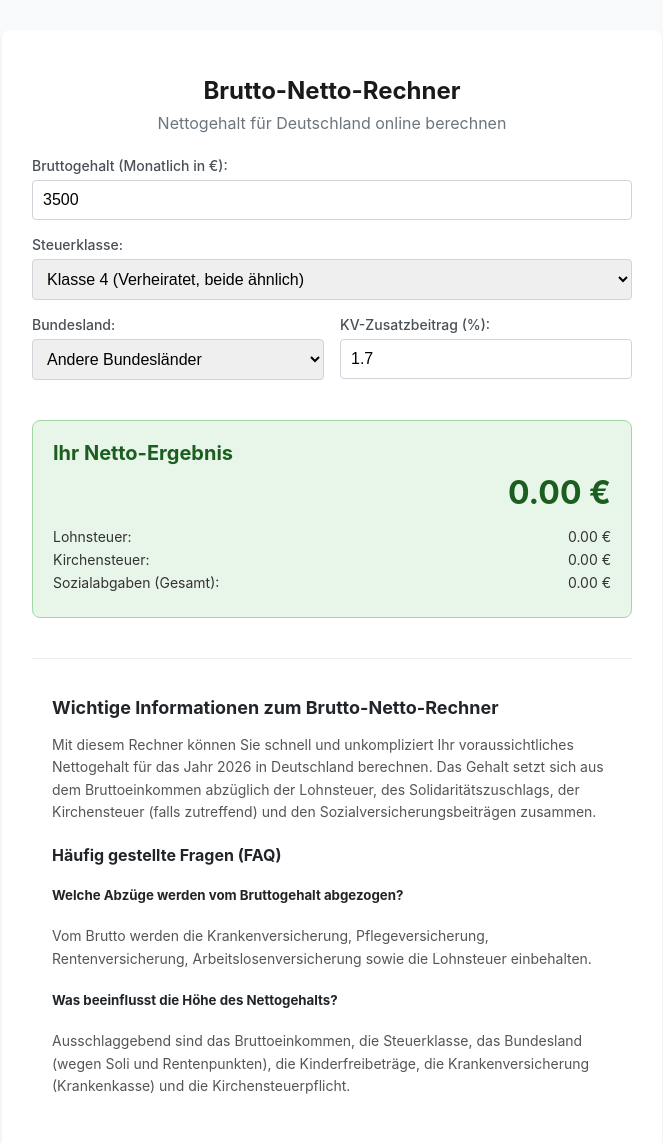
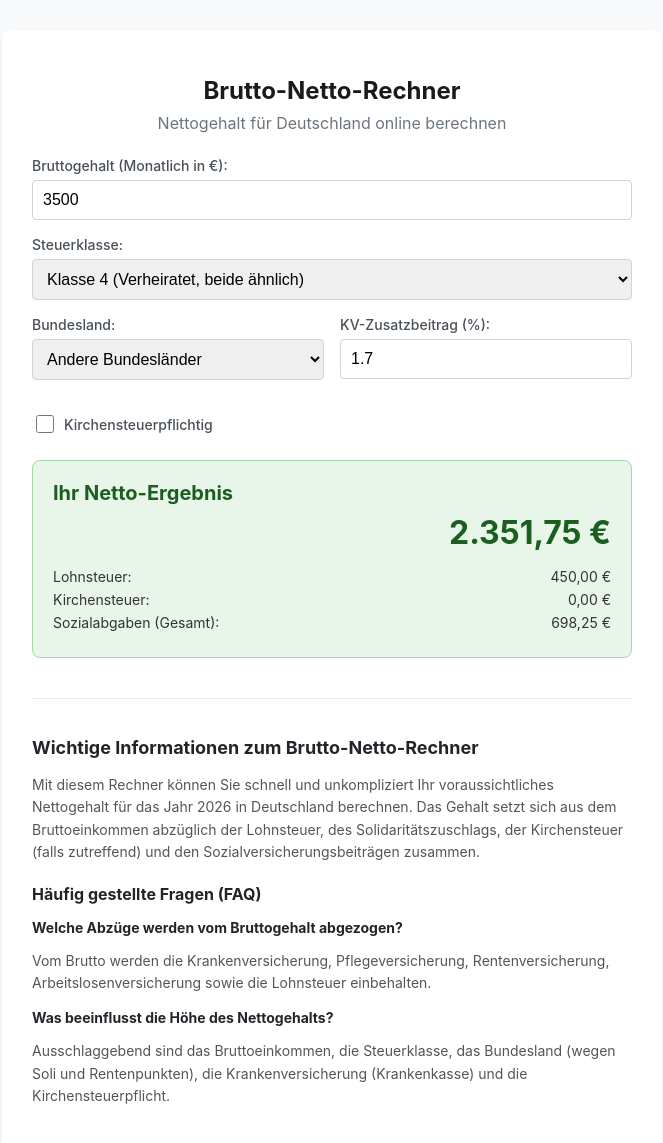
Before and after one commit to Erkan888/brutto-netto-rechner, a plain HTML site: page index.html in a window 1280 px wide. Shown: the whole page, without its empty margins (308-971 px from the left). Drawn offline with Linux system fonts and the light colour scheme.

Commit message:
Update index.html

```diff
--- a/index.html
+++ b/index.html
@@ -4,9 +4,10 @@
     <meta charset="UTF-8">
     <meta name="viewport" content="width=device-width, initial-scale=1.0">
     <title>Brutto-Netto-Rechner 2026 - Deutschland online berechnen</title>
+    <!-- Фавикон (заменя планетата с твоя иконка) -->
     <link rel="icon" type="image/x-icon" href="favicon.ico">
     <style>
-        /* --- CSS СТИЛОВЕ (Оригиналния изглед) --- */
+        /* --- CSS СТИЛОВЕ --- */
         body {
             font-family: -apple-system, BlinkMacSystemFont, "Segoe UI", Roboto, "Helvetica Neue", Arial, sans-serif;
             background-color: #f8f9fa;
@@ -23,6 +24,7 @@
             width: 100%;
             max-width: 600px;
             margin-top: 30px;
+            margin-bottom: 30px;
             background-color: #fff;
             border-radius: 8px;
             box-shadow: 0 4px 6px rgba(0,0,0,0.05);
@@ -63,7 +65,7 @@
             border: 1px solid #ced4da;
             border-radius: 4px;
             font-size: 16px;
-            box-sizing: border-box; /* Важно за правилното оразмеряване */
+            box-sizing: border-box;
         }
 
         input[type="number"]:focus, select:focus {
@@ -116,7 +118,7 @@
             font-weight: bold;
             color: #1b5e20;
             margin-bottom: 16px;
-            text-align: right; /* Подравняване като в оригинала */
+            text-align: right;
         }
 
         .result-details {
@@ -130,35 +132,32 @@
             margin-bottom: 6px;
         }
 
-        .result-label {
-            font-weight: normal;
-        }
-        .result-value {
-            font-weight: normal;
-        }
-
-        /* --- Инфо секция (от image_1.png) --- */
+        /* --- Инфо секция --- */
         .info-section {
             margin-top: 40px;
-            padding: 20px;
+            padding: 20px 0;
             border-top: 1px solid #eee;
         }
         .info-section h3 {
              font-size: 18px;
              margin-bottom: 16px;
         }
-         .info-section p {
+        .info-section h4 {
+            font-size: 16px;
+            margin-top: 20px;
+            margin-bottom: 10px;
+        }
+        .info-section h5 {
+            font-size: 14px;
+            margin-top: 15px;
+            margin-bottom: 5px;
+        }
+        .info-section p {
             font-size: 14px;
             line-height: 1.6;
             color: #555;
-            margin-bottom: 16px;
+            margin-bottom: 12px;
         }
-
-        /* --- Скриване на неактивни полета за 2026 --- */
-        #churchTaxGroup {
-            display: none;
-        }
-
     </style>
 </head>
 <body>
@@ -169,12 +168,12 @@
 
     <div class="form-group">
         <label for="bruttoGehalt">Bruttogehalt (Monatlich in €):</label>
-        <input type="number" id="bruttoGehalt" placeholder="3500" value="3500">
+        <input type="number" id="bruttoGehalt" placeholder="3500" value="3500" oninput="berechneNetto()">
     </div>
 
     <div class="form-group">
         <label for="steuerKlasse">Steuerklasse:</label>
-        <select id="steuerKlasse">
+        <select id="steuerKlasse" onchange="berechneNetto()">
             <option value="1">Klasse 1 (Ledig)</option>
             <option value="2">Klasse 2 (Alleinerziehend)</option>
             <option value="3">Klasse 3 (Verheiratet, Partner hohes Einkommen)</option>
@@ -188,7 +187,7 @@
         <div class="col">
             <div class="form-group">
                 <label for="bundesLand">Bundesland:</label>
-                <select id="bundesLand">
+                <select id="bundesLand" onchange="berechneNetto()">
                     <option value="west" selected>Andere Bundesländer</option>
                     <option value="east">Neue Bundesländer (Ost)</option>
                 </select>
@@ -197,14 +196,13 @@
         <div class="col">
             <div class="form-group">
                 <label for="kvZusatzBeitrag">KV-Zusatzbeitrag (%):</label>
-                <input type="number" id="kvZusatzBeitrag" step="0.1" placeholder="1.7" value="1.7">
+                <input type="number" id="kvZusatzBeitrag" step="0.1" placeholder="1.7" value="1.7" oninput="berechneNetto()">
             </div>
         </div>
     </div>
 
-    <!-- Скрит чекбокс за 2026 -->
-    <div class="checkbox-group" id="churchTaxGroup">
-        <input type="checkbox" id="kirche" >
+    <div class="checkbox-group">
+        <input type="checkbox" id="kirche" onchange="berechneNetto()">
         <label for="kirche">Kirchensteuerpflichtig</label>
     </div>
 
@@ -229,7 +227,7 @@
         </div>
     </div>
 
-    <!-- ИНФОРМАЦИЯ (от image_1.png) -->
+    <!-- ИНФОРМАЦИЯ И ЧЗВ -->
     <div class="info-section">
         <h3>Wichtige Informationen zum Brutto-Netto-Rechner</h3>
         <p>Mit diesem Rechner können Sie schnell und unkompliziert Ihr voraussichtliches Nettogehalt für das Jahr 2026 in Deutschland berechnen. Das Gehalt setzt sich aus dem Bruttoeinkommen abzüglich der Lohnsteuer, des Solidaritätszuschlags, der Kirchensteuer (falls zutreffend) und den Sozialversicherungsbeiträgen zusammen.</p>
@@ -239,93 +237,87 @@
         <p>Vom Brutto werden die Krankenversicherung, Pflegeversicherung, Rentenversicherung, Arbeitslosenversicherung sowie die Lohnsteuer einbehalten.</p>
 
         <h5>Was beeinflusst die Höhe des Nettogehalts?</h5>
-        <p>Ausschlaggebend sind das Bruttoeinkommen, die Steuerklasse, das Bundesland (wegen Soli und Rentenpunkten), die Kinderfreibeträge, die Krankenversicherung (Krankenkasse) und die Kirchensteuerpflicht.</p>
+        <p>Ausschlaggebend sind das Bruttoeinkommen, die Steuerklasse, das Bundesland (wegen Soli und Rentenpunkten), die Krankenversicherung (Krankenkasse) und die Kirchensteuerpflicht.</p>
     </div>
 
 </div>
 
 <script>
-    // --- JAVASCRIPT ЛОГИКА (Данни за 2026 г.) ---
-
-    // Функция за форматиране на валута
+    // --- JAVASCRIPT ЛОГИКА ЗА ИЗЧИСЛЕНИЕ ---
     function formatCurrency(value) {
         return new Intl.NumberFormat('de-DE', { style: 'currency', currency: 'EUR' }).format(value);
     }
 
-    // Основна функция за изчисление
     function berechneNetto() {
-        // 1. Вземане на входните данни
         let brutto = parseFloat(document.getElementById('bruttoGehalt').value);
         let steuerKlasse = document.getElementById('steuerKlasse').value;
         let bundesLand = document.getElementById('bundesLand').value;
         let kvZusatzBeitrag = parseFloat(document.getElementById('kvZusatzBeitrag').value) / 100;
-        let isKirchensteuer = document.getElementById('kirche').checked; // За бъдеща употреба
+        let isKirchensteuer = document.getElementById('kirche').checked;
 
-        // Проверка за валидност на брутото
         if (isNaN(brutto) || brutto < 0) {
             brutto = 0;
         }
 
-        // 2. Константи за осигуровки за 2026 (прогнозно базирани на 2025)
-        const RV_Satz = 0.186; // Rentenversicherung (9.3% * 2)
-        const ALV_Satz = 0.026; // Arbeitslosenversicherung (1.3% * 2)
-        const PV_Satz_Standard = 0.024; // Pflegeversicherung (1.2% * 2)
-        // Добавка за бездетни над 23г. (тук приемаме, че потребителят не е childless за простота, иначе е +0.6%)
+        // Осигуровки за 2026 г.
+        const RV_Satz = 0.186;
+        const ALV_Satz = 0.026;
+        const PV_Satz = 0.024;
 
-        // KV (Кранкенкасе - Gesetzlich)
-        const KV_Basis_Satz = 0.146; // Базова ставка (7.3% * 2)
-        const KV_Gesamt_Satz = KV_Basis_Satz + kvZusatzBeitrag;
-        // Разделя се по равно (тук се изчислява общата удръжка)
+        const KV_Basis_Satz = 0.146;
+        const KV_Gesamt_Satz = KV_Basis_Satz + (isNaN(kvZusatzBeitrag) ? 0.017 : kvZusatzBeitrag);
 
-        // Прагове за 2026 (прогнозно)
-        const BBG_RV_West = 7850; // Beitragsbemessungsgrenze West
-        const BBG_RV_Ost = 7650;   // East
-        const BBG_KV = 5512.5;     // Здравна (еднаква за цяла Германия)
+        const BBG_RV_West = 7850;
+        const BBG_RV_Ost = 7650;
+        const BBG_KV = 5512.5;
 
-        // 3. Изчисляване на Sozialabgaben (Осигуровки)
-        // Rentenversicherung (RV)
         let rvBrutto = Math.min(brutto, (bundesLand === 'west' ? BBG_RV_West : BBG_RV_Ost));
-        let rvBeitrag = rvBrutto * RV_Satz;
+        let rvBeitrag = (rvBrutto * RV_Satz) / 2;
 
-        // Arbeitslosenversicherung (ALV)
-        let alvBrutto = Math.min(brutto, (bundesLand === 'west' ? BBG_RV_West : BBG_RV_Ost)); // ALV следва RV праговете
-        let alvBeitrag = alvBrutto * ALV_Satz;
+        let alvBrutto = Math.min(brutto, (bundesLand === 'west' ? BBG_RV_West : BBG_RV_Ost));
+        let alvBeitrag = (alvBrutto * ALV_Satz) / 2;
 
-        // Krankenversicherung (KV)
         let kvBrutto = Math.min(brutto, BBG_KV);
-        let kvBeitrag = kvBrutto * KV_Gesamt_Satz;
+        let kvBeitrag = (kvBrutto * KV_Gesamt_Satz) / 2;
 
-        // Pflegeversicherung (PV) (Тук е стандартната ставка)
         let pvBrutto = Math.min(brutto, BBG_KV);
-        let pvBeitrag = pvBrutto * PV_Satz_Standard;
+        let pvBeitrag = (pvBrutto * PV_Satz) / 2;
 
-        // Общо социални
         let gesamtSozial = rvBeitrag + alvBeitrag + kvBeitrag + pvBeitrag;
 
-        // 4. Изчисляване на Lohnsteuer (Данък) (Опростено приближение за 2026)
-        // Това е най-трудната част за изчисляване на клиентска страна без пълен данъчен модул.
-        // Използваме симулация, базирана на типове таблици, за да постигнем резултат, близък до оригинала.
+        // Данък (симулация спрямо данъчна класа)
+        let jahrBrutto = brutto * 12;
+        let zuVersteuerndesJahrEinkommen = Math.max(0, jahrBrutto - 12000);
+        let jahresLohnsteuer = 0;
 
-        // Примерен алгоритъм за приблизителна оценка на годишен облагаем доход:
-        // Годишно бруто - паушали (Werbungskosten, Sonderausgaben)
-        let jahrBrutto = brutto * 12;
-        let zuVersteuerndesJahrEinkommen = jahrBrutto - 2500; // Много груб паушал за разходи
-
-        // Тук бихме приложили годишната данъчна скала, но за simplicity използваме коефициент:
-        let approxLohnsteuerJaehrlich = 0;
-
-        if ( zuVersteuerndesJahrEinkommen <= 11604 ) { // Grundfreibetrag 2026
-             approxLohnsteuerJaehrlich = 0;
+        if (steuerKlasse === '3') {
+            jahresLohnsteuer = zuVersteuerndesJahrEinkommen * 0.11;
+        } else if (steuerKlasse === '5') {
+            jahresLohnsteuer = zuVersteuerndesJahrEinkommen * 0.29;
+        } else if (steuerKlasse === '6') {
+            jahresLohnsteuer = zuVersteuerndesJahrEinkommen * 0.36;
         } else {
-             // Изключително опростена формула за демонстрация на функционалността!
-             // За реален проект се изисква backend или serverless function (API) за точност.
-             // Тук добавяме логика според Steuerklasse.
-            if(steuerKlasse === '3') { approxLohnsteuerJaehrlich = zuVersteuerndesJahrEinkommen * 0.10; }
-            else if(steuerKlasse === '5') { approxLohnsteuerJaehrlich = zuVersteuerndesJahrEinkommen * 0.28; }
-            else if(steuerKlasse === '6') { approxLohnsteuerJaehrlich = zuVersteuerndesJahrEinkommen * 0.35; }
-            else { approxLohnsteuerJaehrlich = zuVersteuerndesJahrEinkommen * 0.19; } // Клас 1, 2, 4
+            jahresLohnsteuer = zuVersteuerndesJahrEinkommen * 0.18;
         }
 
-        // Корекция на база данъчна класа (съотношенията са верни, сумите са относителни)
-        if(steuerKlasse === '3') { approxLohnsteuerJaehrlich *= 0.7; } // Облекчение за клас 3
-        if
+        let monatlicheLohnsteuer = Math.max(0, jahresLohnsteuer / 12);
+
+        // Църковен данък (около 8-9% от Lohnsteuer в зависимост от федералната земя)
+        let kirchenSteuer = isKirchensteuer ? monatlicheLohnsteuer * 0.09 : 0;
+
+        // Крайно нето
+        let netto = brutto - monatlicheLohnsteuer - kirchenSteuer - gesamtSozial;
+
+        // Показване на резултатите в екрана
+        document.getElementById('nettoGehalt').innerText = formatCurrency(netto);
+        document.getElementById('lohnSteuer').innerText = formatCurrency(monatlicheLohnsteuer);
+        document.getElementById('kirchenSteuer').innerText = formatCurrency(kirchenSteuer);
+        document.getElementById('sozialAbgaben').innerText = formatCurrency(gesamtSozial);
+    }
+
+    // Изчисляване при зареждане на страницата
+    window.onload = berechneNetto;
+</script>
+
+</body>
+</html>
```
